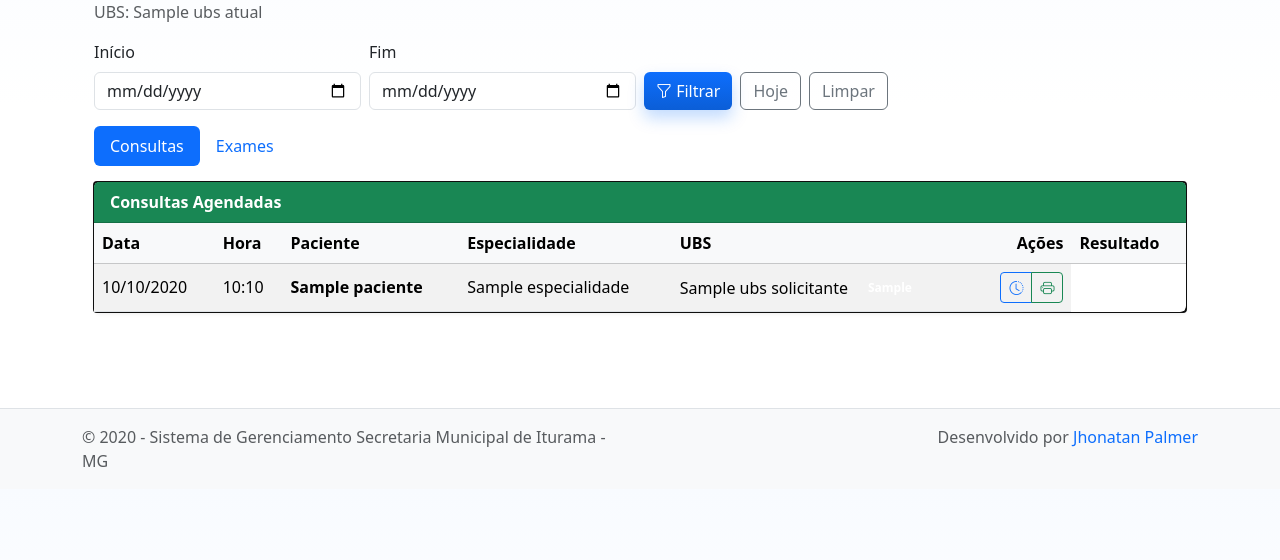
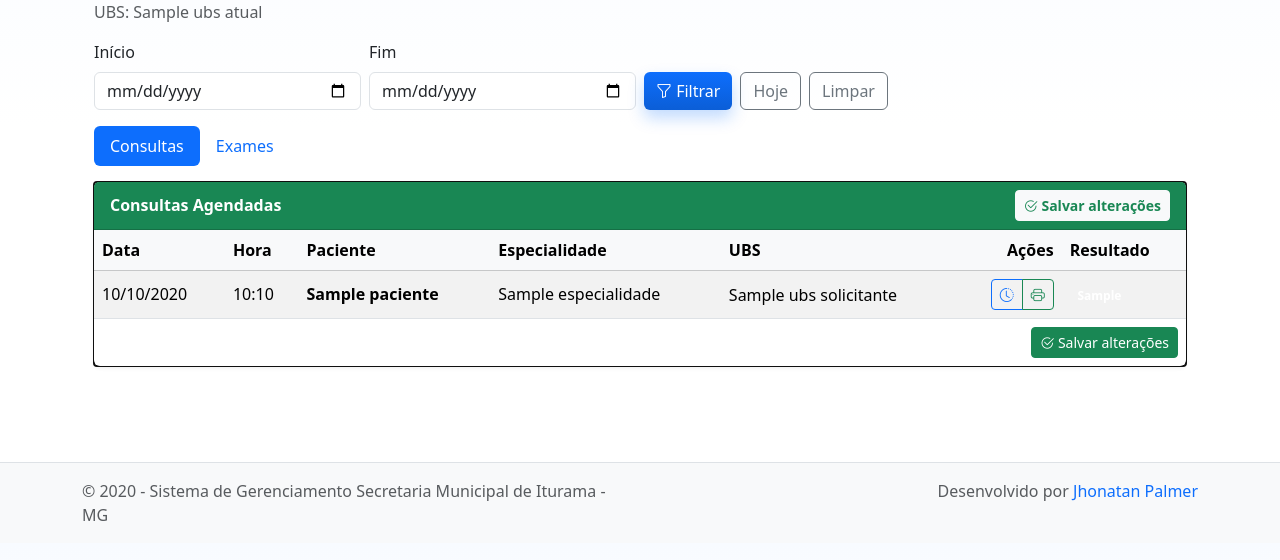
Before and after one commit to Jhonatanpalmer/pronto_socorro, a Django app: template regulacao/templates/regulacao/agenda.html in a window 1280 px wide. Shown: the part 151-711 px from the top of the page. Run offline with Django 5.2, Linux system fonts and the light colour scheme; the template is opened without the code that fills it: most values are stand-ins (such as "Sample title", 1, 10 or a date in 2020); some libraries are stand-ins or nearby versions.

Commit message:
Agenda: fix batch save not persisting selections and restore per-row action button.
- Remove separate header forms; header “Salvar alterações” now submits the main table form to include all row inputs.
- Add inline per-row apply button that submits the form without losing other selections.
- Preserve di/df/only hidden inputs in forms.
- Minor UI tweaks to align buttons.

```diff
--- a/regulacao/templates/regulacao/agenda.html
+++ b/regulacao/templates/regulacao/agenda.html
@@ -43,9 +43,19 @@
   <div class="tab-content" id="agendaTabsContent">
     <div class="tab-pane fade {% if only != 'ex' %}show active{% endif %}" id="consultas-pane" role="tabpanel" aria-labelledby="consultas-tab" tabindex="0">
       <div class="card h-100 shadow-sm mb-4">
-        <div class="card-header bg-success text-white"><strong>Consultas Agendadas</strong></div>
+        <div class="card-header bg-success text-white d-flex justify-content-between align-items-center">
+          <strong>Consultas Agendadas</strong>
+          <button type="submit" form="form-consultas" class="btn btn-light btn-sm text-success fw-semibold" title="Salvar alterações desta aba">
+            <i class="bi bi-check2-circle"></i> Salvar alterações
+          </button>
+        </div>
         <div class="card-body p-0">
-          <div class="table-responsive">
+          <form id="form-consultas" method="post" action="{% url 'agenda-resultado-batch' %}">
+            {% csrf_token %}
+            <input type="hidden" name="only" value="co">
+            <input type="hidden" name="di" value="{{ di }}">
+            <input type="hidden" name="df" value="{{ df }}">
+            <div class="table-responsive">
             <table class="table table-hover table-striped align-middle mb-0">
               <thead class="table-light">
                 <tr>
@@ -69,7 +79,6 @@
                   <td>{{ r.especialidade.nome }}</td>
                   <td>
                     <span class="d-inline-block text-truncate align-middle" style="max-width: 220px;" title="{{ r.ubs_solicitante.nome }}">{{ r.ubs_solicitante.nome }}</span>
-                    <span class="badge {{ r.get_resultado_badge_class }} ms-2 align-middle">{{ r.get_resultado_atendimento_display }}</span>
                   </td>
                   <td class="text-end d-print-none">
                     <div class="btn-group btn-group-sm align-items-stretch" role="group">
@@ -85,29 +94,36 @@
                         <i class="bi bi-printer"></i>
                       </a>
                       {% if r.data_agendada and r.data_agendada <= hoje %}
-                      <form method="post" action="{% url 'resultado-consulta' r.pk %}" class="d-flex gap-1 ms-2">
-                        {% csrf_token %}
-                        <input type="hidden" name="only" value="co">
-                        <select name="resultado" class="form-select form-select-sm">
+                      <div class="d-flex gap-1 ms-2 align-items-center">
+                        <select name="co-{{ r.pk }}-resultado" class="form-select form-select-sm">
                           <option value="pendente" {% if r.resultado_atendimento == 'pendente' %}selected{% endif %}>Aguardando</option>
                           <option value="compareceu" {% if r.resultado_atendimento == 'compareceu' %}selected{% endif %}>Compareceu</option>
                           <option value="faltou" {% if r.resultado_atendimento == 'faltou' %}selected{% endif %}>Faltou</option>
                         </select>
-                        <input name="observacao" class="form-control form-control-sm" placeholder="Obs." value="{{ r.resultado_observacao }}" style="max-width: 180px;">
-                        <button class="btn btn-sm btn-primary" title="Salvar resultado">
+                        <input name="co-{{ r.pk }}-observacao" class="form-control form-control-sm" placeholder="Obs." value="{{ r.resultado_observacao }}" style="max-width: 180px;">
+                        <button type="submit" class="btn btn-success btn-sm" title="Aplicar apenas esta linha">
                           <i class="bi bi-check2"></i>
                         </button>
-                      </form>
+                      </div>
                       {% endif %}
                     </div>
                   </td>
+                  <td class="text-nowrap">
+                    <span class="badge {{ r.get_resultado_badge_class }}">{{ r.get_resultado_atendimento_display }}</span>
+                  </td>
                 </tr>
                 {% empty %}
-                <tr><td colspan="6" class="text-center py-3">Sem consultas agendadas.</td></tr>
+                <tr><td colspan="7" class="text-center py-3">Sem consultas agendadas.</td></tr>
                 {% endfor %}
               </tbody>
             </table>
-          </div>
+            </div>
+            <div class="d-flex justify-content-end p-2">
+              <button class="btn btn-success btn-sm">
+                <i class="bi bi-check2-circle"></i> Salvar alterações
+              </button>
+            </div>
+          </form>
         </div>
       </div>
       {% if pend_consultas %}
@@ -193,9 +209,19 @@
     </div>
   <div class="tab-pane fade {% if only == 'ex' %}show active{% endif %}" id="exames-pane" role="tabpanel" aria-labelledby="exames-tab" tabindex="0">
       <div class="card h-100 shadow-sm">
-        <div class="card-header bg-success text-white"><strong>Exames Agendados</strong></div>
+        <div class="card-header bg-success text-white d-flex justify-content-between align-items-center">
+          <strong>Exames Agendados</strong>
+          <button type="submit" form="form-exames" class="btn btn-light btn-sm text-success fw-semibold" title="Salvar alterações desta aba">
+            <i class="bi bi-check2-circle"></i> Salvar alterações
+          </button>
+        </div>
         <div class="card-body p-0">
-          <div class="table-responsive">
+          <form id="form-exames" method="post" action="{% url 'agenda-resultado-batch' %}">
+            {% csrf_token %}
+            <input type="hidden" name="only" value="ex">
+            <input type="hidden" name="di" value="{{ di }}">
+            <input type="hidden" name="df" value="{{ df }}">
+            <div class="table-responsive">
             <table class="table table-hover table-striped align-middle mb-0">
               <thead class="table-light">
                 <tr>
@@ -219,7 +245,6 @@
                   <td>{{ r.tipo_exame.nome }}</td>
                   <td>
                     <span class="d-inline-block text-truncate align-middle" style="max-width: 220px;" title="{{ r.ubs_solicitante.nome }}">{{ r.ubs_solicitante.nome }}</span>
-                    <span class="badge {{ r.get_resultado_badge_class }} ms-2 align-middle">{{ r.get_resultado_atendimento_display }}</span>
                   </td>
                   <td class="text-end d-print-none">
                     <div class="btn-group btn-group-sm align-items-stretch" role="group">
@@ -235,29 +260,36 @@
                         <i class="bi bi-printer"></i>
                       </a>
                       {% if r.data_agendada and r.data_agendada <= hoje %}
-                      <form method="post" action="{% url 'resultado-exame' r.pk %}" class="d-flex gap-1 ms-2">
-                        {% csrf_token %}
-                        <input type="hidden" name="only" value="ex">
-                        <select name="resultado" class="form-select form-select-sm">
+                      <div class="d-flex gap-1 ms-2 align-items-center">
+                        <select name="ex-{{ r.pk }}-resultado" class="form-select form-select-sm">
                           <option value="pendente" {% if r.resultado_atendimento == 'pendente' %}selected{% endif %}>Aguardando</option>
                           <option value="compareceu" {% if r.resultado_atendimento == 'compareceu' %}selected{% endif %}>Compareceu</option>
                           <option value="faltou" {% if r.resultado_atendimento == 'faltou' %}selected{% endif %}>Faltou</option>
                         </select>
-                        <input name="observacao" class="form-control form-control-sm" placeholder="Obs." value="{{ r.resultado_observacao }}" style="max-width: 180px;">
-                        <button class="btn btn-sm btn-primary" title="Salvar resultado">
+                        <input name="ex-{{ r.pk }}-observacao" class="form-control form-control-sm" placeholder="Obs." value="{{ r.resultado_observacao }}" style="max-width: 180px;">
+                        <button type="submit" class="btn btn-success btn-sm" title="Aplicar apenas esta linha">
                           <i class="bi bi-check2"></i>
                         </button>
-                      </form>
+                      </div>
                       {% endif %}
                     </div>
                   </td>
+                  <td class="text-nowrap">
+                    <span class="badge {{ r.get_resultado_badge_class }}">{{ r.get_resultado_atendimento_display }}</span>
+                  </td>
                 </tr>
                 {% empty %}
-                <tr><td colspan="6" class="text-center py-3">Sem exames agendados.</td></tr>
+                <tr><td colspan="7" class="text-center py-3">Sem exames agendados.</td></tr>
                 {% endfor %}
               </tbody>
             </table>
-          </div>
+            </div>
+            <div class="d-flex justify-content-end p-2">
+              <button class="btn btn-success btn-sm">
+                <i class="bi bi-check2-circle"></i> Salvar alterações
+              </button>
+            </div>
+          </form>
         </div>
       </div>
       {% if pend_exames %}
```
